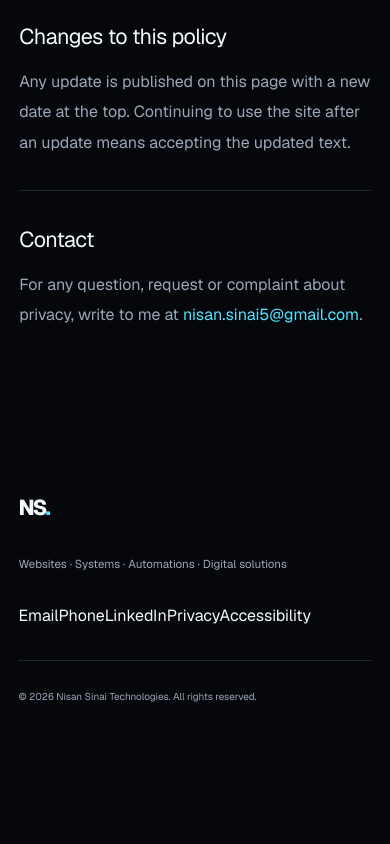
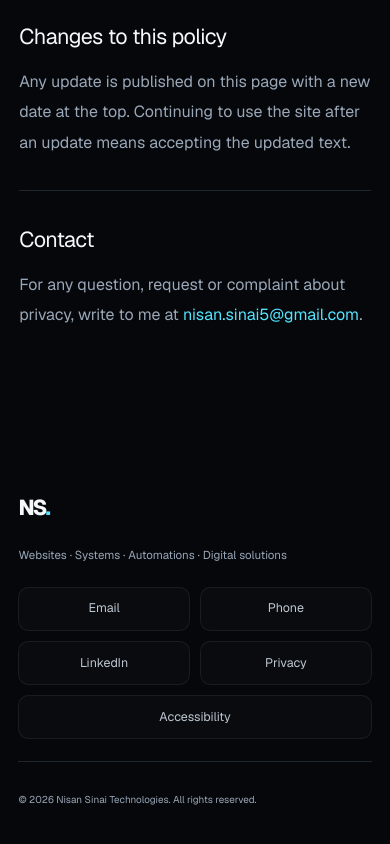
Before and after one commit to Nisan-Sinai/nisan-sinai-technologies, a Next.js app: page /en/privacy in a window 390 px wide. Shown: the part 3852-4696 px from the top of the page. Before the commit the page ends 4605 px from the top, so only its background shows below. Built offline with nearby package versions, Linux system fonts and the light colour scheme; no server answers.

Commit message:
fix: clean up mobile footer and services strip
Separate footer links on mobile and keep the services strip above “מה אני בונה” static, compact, and single-line while preserving the lower technology marquee.

```diff
--- /dev/null
+++ b/app/footer-fixes.css
@@ -0,0 +1,72 @@
+/* Keep footer links readable and separated, especially on narrow RTL screens. */
+.site-footer > nav {
+  display: flex;
+  flex-wrap: wrap;
+  align-items: center;
+  justify-content: flex-end;
+  gap: 0.55rem 0.8rem;
+  color: #bdc7d1;
+  font-size: 0.76rem;
+  line-height: 1.45;
+}
+
+.site-footer > nav a {
+  display: inline-flex;
+  align-items: center;
+  justify-content: center;
+  min-height: 44px;
+  padding: 0.5rem 0.75rem;
+  border: 1px solid transparent;
+  border-radius: 0.65rem;
+  white-space: nowrap;
+  transition: color 180ms ease, border-color 180ms ease, background 180ms ease;
+}
+
+.site-footer > nav a:hover,
+.site-footer > nav a:focus-visible {
+  border-color: rgba(83, 228, 255, 0.3);
+  background: rgba(83, 228, 255, 0.05);
+  color: var(--cyan);
+}
+
+.site-footer > nav a span[lang="en"] {
+  direction: ltr;
+  unicode-bidi: isolate;
+}
+
+@media (max-width: 680px) {
+  .site-footer {
+    gap: 1.35rem;
+  }
+
+  .site-footer p {
+    width: 100%;
+    margin: 0;
+    line-height: 1.75;
+  }
+
+  .site-footer > nav {
+    display: grid;
+    grid-template-columns: repeat(2, minmax(0, 1fr));
+    width: 100%;
+    gap: 0.65rem;
+  }
+
+  .site-footer > nav a {
+    width: 100%;
+    min-width: 0;
+    padding: 0.7rem 0.55rem;
+    border-color: var(--line-soft);
+    background: rgba(255, 255, 255, 0.018);
+    font-size: 0.78rem;
+  }
+
+  .site-footer > nav a:last-child {
+    grid-column: 1 / -1;
+  }
+
+  .site-footer > small {
+    width: 100%;
+    line-height: 1.75;
+  }
+}
--- /dev/null
+++ b/app/mobile-services-strip.css
@@ -0,0 +1,46 @@
+@media (max-width: 680px) {
+  /* The service strip above "מה אני בונה" is intentionally static on phones. */
+  .services-intro.marquee-strip {
+    overflow: hidden;
+  }
+
+  .services-intro .marquee-track {
+    width: 100%;
+    transform: none !important;
+    animation: none !important;
+    will-change: auto;
+  }
+
+  .services-intro .marquee-group {
+    direction: ltr;
+    width: 100%;
+    min-height: 68px;
+    justify-content: center;
+    gap: clamp(0.45rem, 2.3vw, 0.72rem);
+    padding: 0.8rem 0.75rem;
+    white-space: nowrap;
+  }
+
+  .services-intro .marquee-group[aria-hidden="true"] {
+    display: none;
+  }
+
+  .services-intro .marquee-group > span:first-child {
+    display: none;
+  }
+
+  .services-intro .marquee-item {
+    gap: clamp(0.45rem, 2.3vw, 0.72rem);
+  }
+
+  .services-intro .marquee-item strong {
+    font-size: clamp(0.68rem, 3vw, 0.82rem);
+    letter-spacing: -0.01em;
+  }
+
+  .services-intro .marquee-item i {
+    width: 0.24rem;
+    height: 0.24rem;
+    flex: 0 0 0.24rem;
+  }
+}
--- a/app/site-shell.tsx
+++ b/app/site-shell.tsx
@@ -6,6 +6,8 @@ import { directionOf, localePath, type Locale } from "@/lib/i18n";
 import "./globals.css";
 import "./clean-fixes.css";
 import "./mobile-core.css";
+import "./footer-fixes.css";
+import "./mobile-services-strip.css";
 
 export const siteUrl = new URL(
   process.env.NEXT_PUBLIC_SITE_URL ??
```
Also changed, not shown: 1 other file (tests, documents, lock files or other folders).
